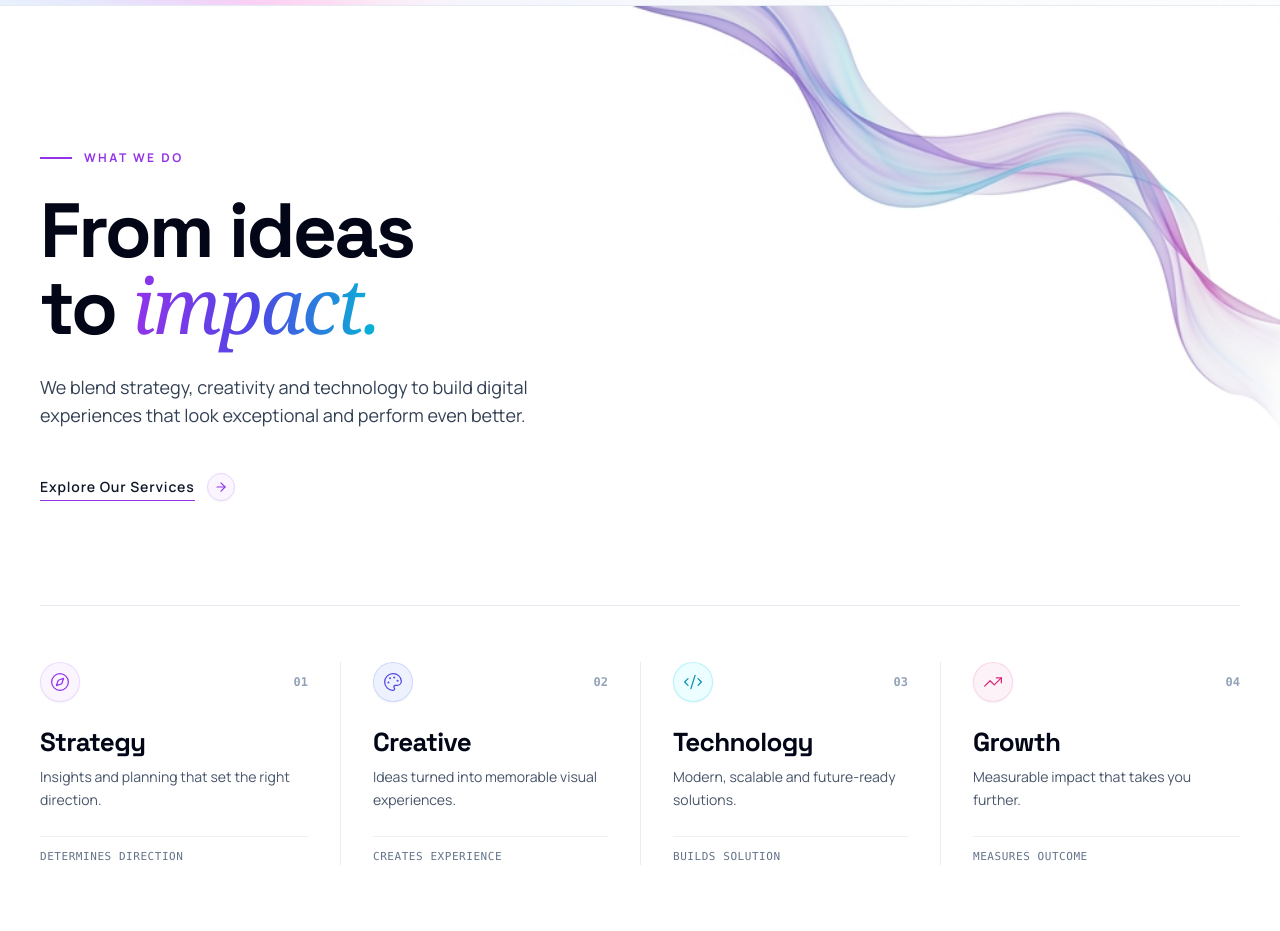
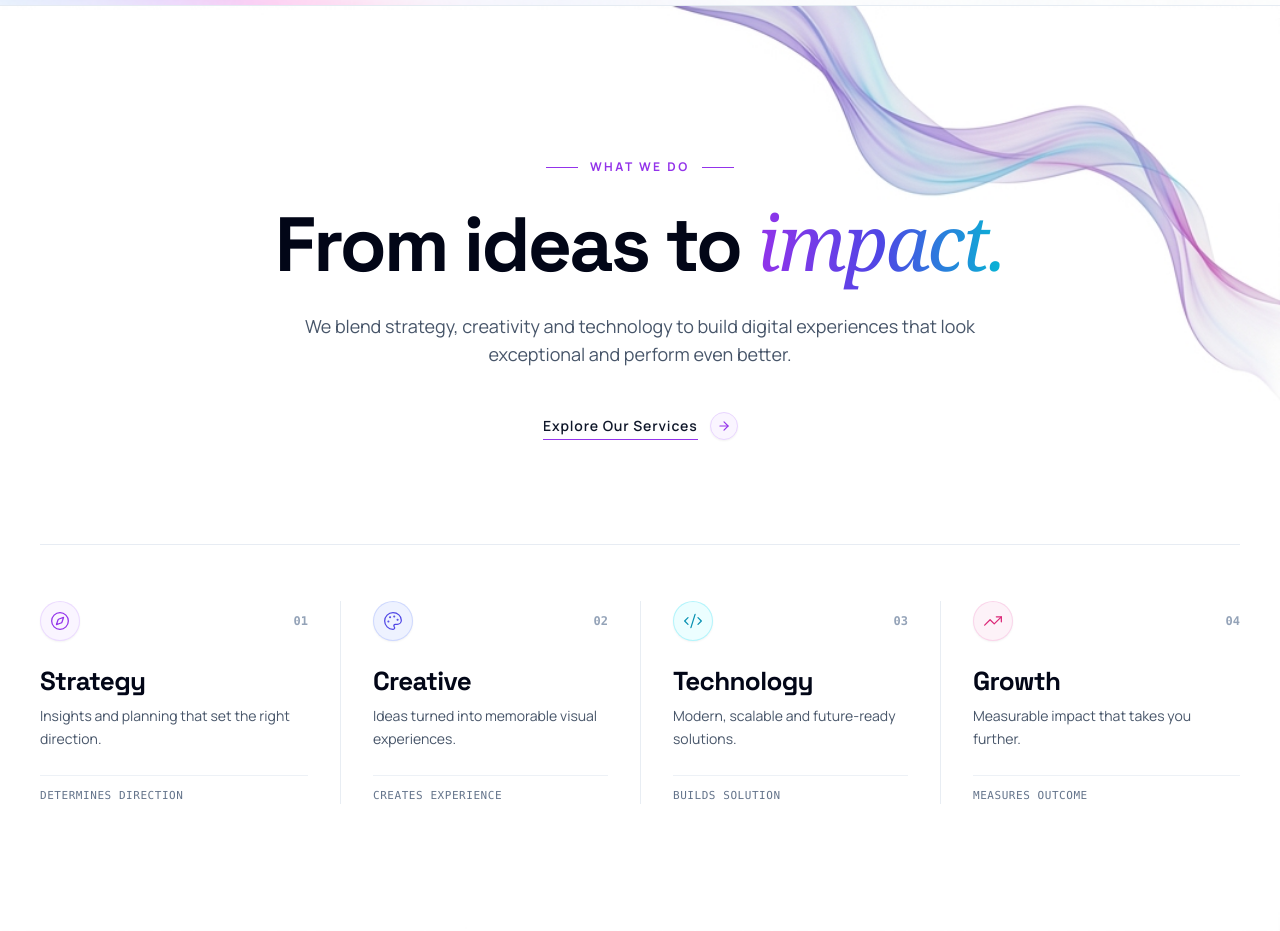
Before and after one commit to FaizaSami0007/KreaitX_By_Faiza, a Next.js app: page / in a window 1280 px wide. Shown: the part 1620-2551 px from the top of the page. Built offline with nearby package versions, Linux system fonts and the light colour scheme.

Commit message:
feat: center align text, headline, and CTA in IdeasToImpact section

```diff
--- a/components/sections/IdeasToImpactSection.tsx
+++ b/components/sections/IdeasToImpactSection.tsx
@@ -63,19 +63,17 @@ export const IdeasToImpactSection: React.FC = () => {
 
       <Container size="default" className="relative z-10 w-full max-w-[1280px] flex flex-col justify-between h-full space-y-16 sm:space-y-24">
 
-        {/* Top / Main Editorial Content Grid */}
-        <div className="grid grid-cols-1 lg:grid-cols-12 gap-8 lg:gap-12 items-start pt-4">
-
-          {/* Left Column: Eyebrow, Headline, Paragraph, CTA (Cols 1-7) */}
-          <div className="lg:col-span-7 flex flex-col items-start space-y-6 sm:space-y-7 max-w-[580px]">
+        {/* Top / Main Editorial Centered Content */}
+        <div className="flex flex-col items-center text-center max-w-3xl mx-auto space-y-6 sm:space-y-7 pt-4">
 
           {/* Eyebrow */}
           <Reveal delay={0.05} yOffset={12}>
-              <div className="flex items-center gap-3">
+            <div className="inline-flex items-center gap-3">
               <span className="w-8 h-[1.5px] bg-purple-600" aria-hidden="true" />
               <span className="text-[11px] sm:text-xs font-sans font-bold uppercase tracking-[0.2em] text-purple-600">
                 WHAT WE DO
               </span>
+              <span className="w-8 h-[1.5px] bg-purple-600" aria-hidden="true" />
             </div>
           </Reveal>
 
@@ -83,10 +81,9 @@ export const IdeasToImpactSection: React.FC = () => {
           <Reveal delay={0.12} yOffset={18}>
             <h2
               id="ideas-to-impact-heading"
-                className="text-[clamp(48px,6vw,92px)] font-display font-bold text-slate-950 tracking-[-0.035em] leading-[0.96]"
+              className="text-[clamp(44px,6vw,84px)] font-display font-bold text-slate-950 tracking-[-0.035em] leading-[1.02] text-center"
             >
-                From ideas <br />
-                to{" "}
+              From ideas to{" "}
               <span className="font-serif italic font-normal bg-gradient-to-r from-purple-600 via-indigo-600 to-cyan-500 bg-clip-text text-transparent">
                 impact.
               </span>
@@ -95,14 +92,14 @@ export const IdeasToImpactSection: React.FC = () => {
 
           {/* Body Copy */}
           <Reveal delay={0.2} yOffset={16}>
-              <p className="text-base sm:text-lg text-slate-700 leading-[1.68] font-sans font-normal max-w-[500px]">
+            <p className="text-base sm:text-lg text-slate-600 leading-[1.7] font-sans font-normal max-w-2xl mx-auto text-center">
               We blend strategy, creativity and technology to build digital experiences that look exceptional and perform even better.
             </p>
           </Reveal>
 
           {/* Primary Minimal Editorial CTA */}
           <Reveal delay={0.28} yOffset={14}>
-              <div className="pt-2">
+            <div className="pt-2 flex justify-center">
               <Link
                 href="/solutions"
                 className="group inline-flex items-center text-sm font-sans font-semibold tracking-[0.06em] text-slate-900 hover:text-purple-600 transition-colors py-2 relative"
@@ -117,10 +114,6 @@ export const IdeasToImpactSection: React.FC = () => {
               </Link>
             </div>
           </Reveal>
-          </div>
-
-          {/* Right Column: Empty negative space to let the central bulb artwork shine */}
-          <div className="hidden lg:block lg:col-span-5" aria-hidden="true" />
         </div>
 
         {/* Bottom Four Core Pillars Layout */}
```
Lines whose indentation alone changed are shown as unchanged.
